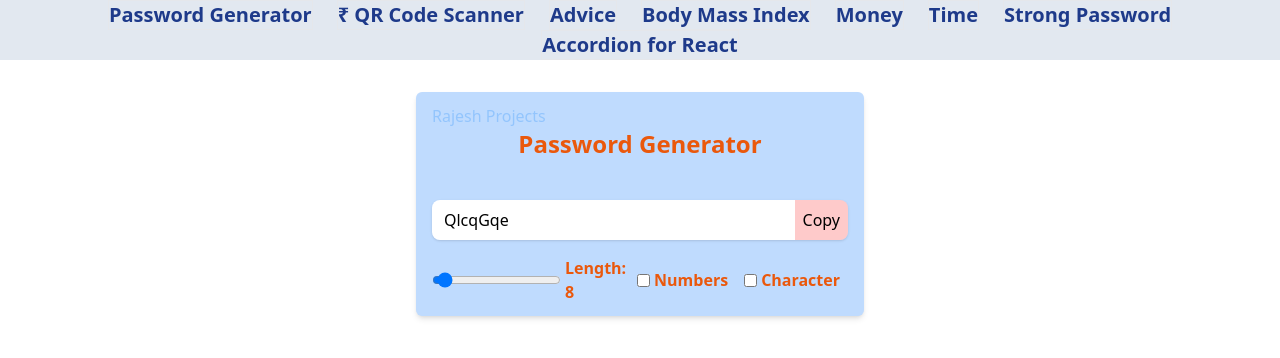
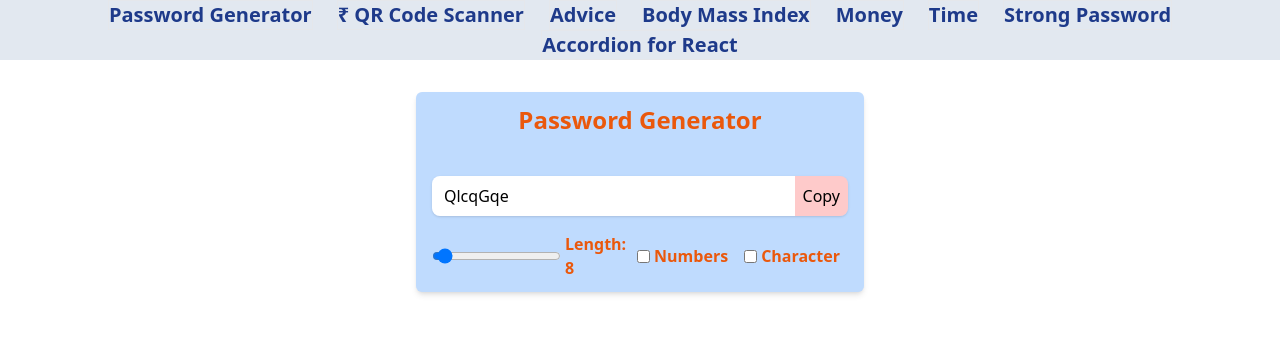
Before and after one commit to Rajeshkumarachari/password, a React (Create React App) app: page / in a window 1280 px wide. Shown: the top 358 px of the page. Built offline with nearby package versions, Linux system fonts and the light colour scheme.

Commit message:
name removed

```diff
--- a/src/App.js
+++ b/src/App.js
@@ -32,7 +32,7 @@ const App = () => {
   return (
     <>
       <div className=" w-full max-w-md mx-auto  shadow-md rounded-md px-4 py-3 my-8  bg-blue-200 ">
-        <p className=" text-blue-300">Rajesh Projects</p>
+        <p className=" text-blue-300"></p>
         <h1 className=" flex justify-center text-2xl font-semibold mb-10 text-orange-600">
           {" "}
           Password Generator
```
